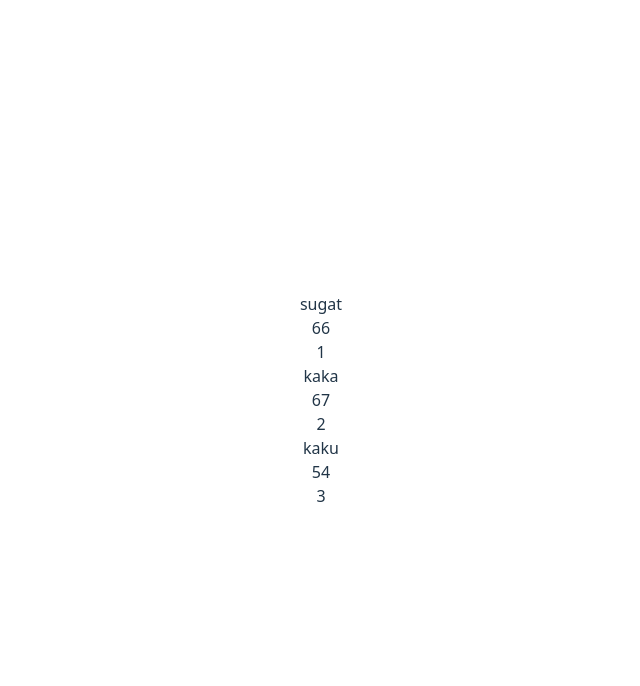
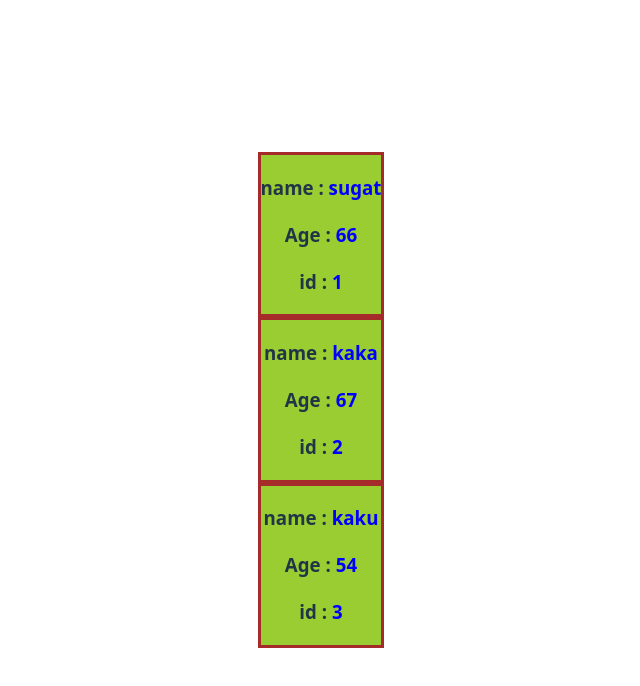
Before and after one commit to sugathub/react-learning, a React (Vite) app: page / in a window 1280 px wide. Shown: the top 686 px of the page, without its empty margins (319-959 px from the left). Built offline with nearby package versions, Linux system fonts and the light colour scheme.

Commit message:
inline css apply in  div

```diff
--- a/src/User.jsx
+++ b/src/User.jsx
@@ -2,11 +2,19 @@ import React from 'react'
 
 const User = ({name,age,id}) => {
   return (
-    <>{name.name}
-  <br />
-    {age}
- <br />
-    {id}
+    <>
+    <div style={ {
+    backgroundColor: "yellowgreen",
+    border: "solid brown",
+}}> <h3>name : <span style={{color: 'blue'}}>{name.name}</span></h3>
+
+    <h3>Age : <span style={{color: 'blue'}}>{age}</span></h3>
+
+    <h3>id : <span style={{color: 'blue'}}>{id}</span></h3>
+
+  </div>
+
+
 
     </>
   )
```
